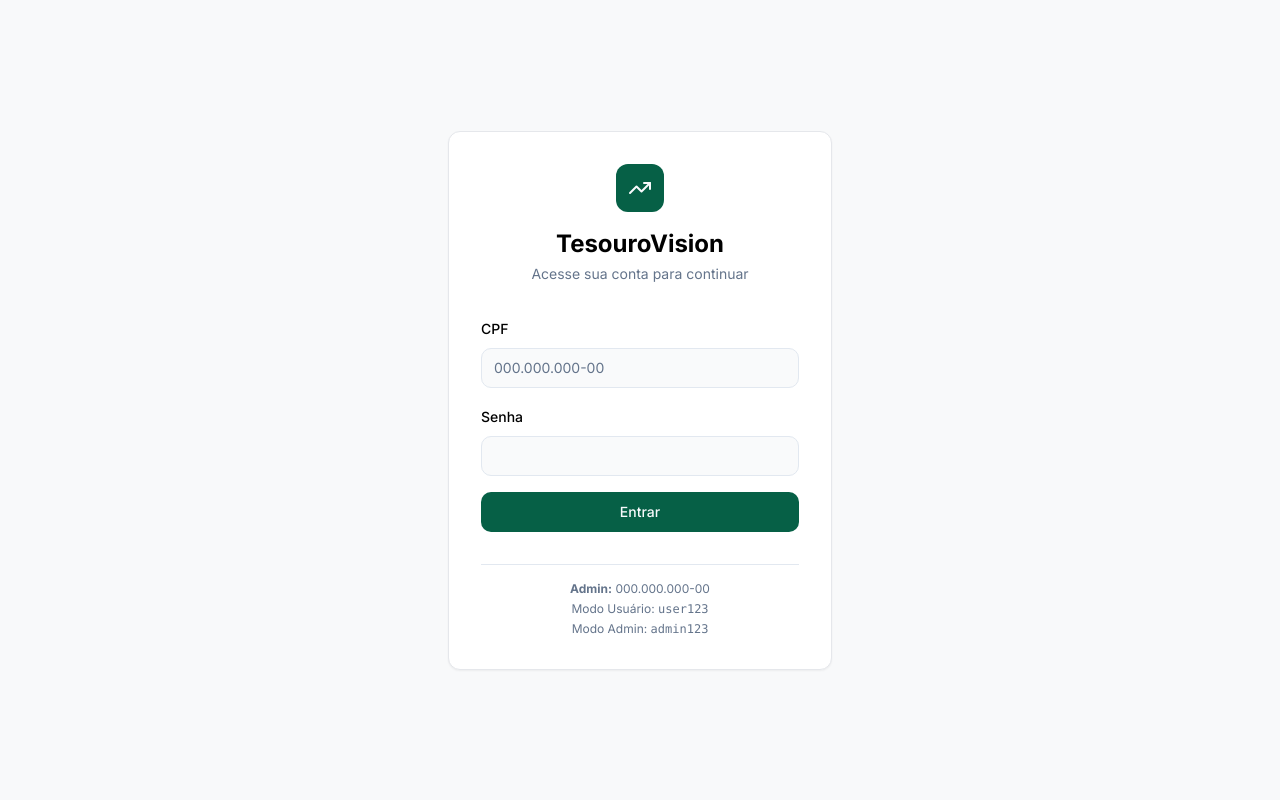
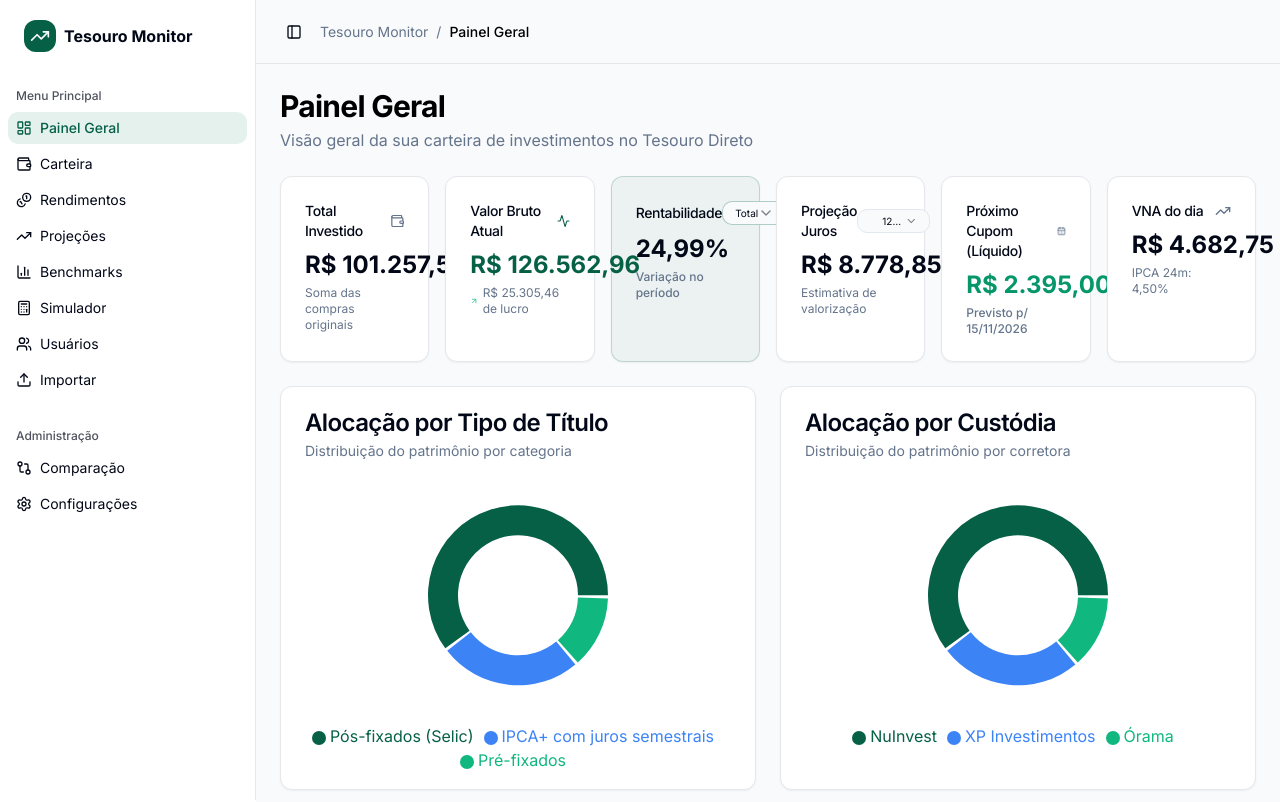
Before and after one commit to Labrunie123/tesouro-direto-monitor-u34oyr7ac, a React (Vite) app: page / in a window 1280 px wide. Before the commit this address led to /login. Shown: the top 802 px of the page. Built offline with nearby package versions, Linux system fonts and the light colour scheme.

Commit message:
Auto-commit before sync

```diff
--- a/package.json
+++ b/package.json
@@ -2,7 +2,7 @@
   "name": "skip-react-template",
   "description": "A frontend React Vite TypeScript Shadcn UI template for Skip projects",
   "private": true,
-  "version": "0.0.32",
+  "version": "0.0.35",
   "type": "module",
   "scripts": {
     "start": "vite dev",
--- a/src/components/Layout.tsx
+++ b/src/components/Layout.tsx
@@ -1,251 +1,120 @@
-import React, { useEffect } from 'react'
-import { Outlet, Link, useLocation, Navigate, useNavigate } from 'react-router-dom'
+import { Link, Outlet, useLocation } from 'react-router-dom'
+import {
+  Sidebar,
+  SidebarContent,
+  SidebarGroup,
+  SidebarGroupLabel,
+  SidebarHeader,
+  SidebarInset,
+  SidebarMenu,
+  SidebarMenuButton,
+  SidebarMenuItem,
+  SidebarProvider,
+  SidebarTrigger,
+} from '@/components/ui/sidebar'
 import {
   LayoutDashboard,
   Wallet,
+  Coins,
   TrendingUp,
   BarChart3,
-  Download,
-  Plus,
+  Calculator,
+  Users,
+  Upload,
+  GitCompare,
   Settings,
-  Calculator,
-  Bell,
-  HandCoins,
-  Users,
-  LogOut,
-  UserCircle2,
 } from 'lucide-react'
-import {
-  Sidebar,
-  SidebarContent,
-  SidebarHeader,
-  SidebarMenu,
-  SidebarMenuItem,
-  SidebarMenuButton,
-  SidebarProvider,
-  SidebarTrigger,
-  SidebarInset,
-  SidebarFooter,
-} from '@/components/ui/sidebar'
-import { Popover, PopoverContent, PopoverTrigger } from '@/components/ui/popover'
-import { Badge } from '@/components/ui/badge'
-import { Button } from '@/components/ui/button'
-import { Avatar, AvatarFallback } from '@/components/ui/avatar'
-import usePortfolioStore from '@/stores/usePortfolioStore'
-import useUserStore from '@/stores/useUserStore'
-import { formatDate } from '@/lib/formatters'
-import { cn } from '@/lib/utils'
+
+const navItems = [
+  { title: 'Painel Geral', href: '/', icon: LayoutDashboard },
+  { title: 'Carteira', href: '/portfolio', icon: Wallet },
+  { title: 'Rendimentos', href: '/dividends', icon: Coins },
+  { title: 'Projeções', href: '/projections', icon: TrendingUp },
+  { title: 'Benchmarks', href: '/benchmarks', icon: BarChart3 },
+  { title: 'Simulador', href: '/simulator', icon: Calculator },
+  { title: 'Usuários', href: '/users', icon: Users },
+  { title: 'Importar', href: '/import', icon: Upload },
+]
+
+const adminItems = [
+  { title: 'Comparação', href: '/admin/comparison', icon: GitCompare },
+  { title: 'Configurações', href: '/admin/settings', icon: Settings },
+]
+
+const pageTitles: Record<string, string> = {
+  '/': 'Painel Geral',
+  '/portfolio': 'Carteira',
+  '/dividends': 'Rendimentos',
+  '/projections': 'Projeções',
+  '/benchmarks': 'Benchmarks',
+  '/simulator': 'Simulador',
+  '/users': 'Usuários',
+  '/import': 'Importar',
+  '/admin/comparison': 'Comparação',
+  '/admin/settings': 'Configurações',
+}
 
 export default function Layout() {
   const location = useLocation()
-  const navigate = useNavigate()
-  const { settings, notifications, setCurrentUserId } = usePortfolioStore()
-  const { activeUser, activeRole, impersonatedUser, setImpersonatedUserId, logout } = useUserStore()
-
-  useEffect(() => {
-    if (activeUser) {
-      if (activeRole === 'Admin' && impersonatedUser) {
-        setCurrentUserId(impersonatedUser.id)
-      } else if (!location.pathname.includes('/admin/users/')) {
-        setCurrentUserId(activeUser.id)
-      }
-    }
-  }, [activeUser, activeRole, impersonatedUser, setCurrentUserId, location.pathname])
-
-  if (!activeUser) {
-    return <Navigate to="/login" replace />
-  }
-
-  if (
-    activeRole === 'User' &&
-    (location.pathname.startsWith('/admin') || location.pathname === '/users')
-  ) {
-    return <Navigate to="/" replace />
-  }
-
-  const userNav = [
-    { title: 'Dashboard', icon: LayoutDashboard, path: '/' },
-    { title: 'Minha Carteira', icon: Wallet, path: '/portfolio' },
-    { title: 'Dividendos', icon: HandCoins, path: '/dividends' },
-    { title: 'Projeções', icon: TrendingUp, path: '/projections' },
-    { title: 'Benchmarks', icon: BarChart3, path: '/benchmarks' },
-    { title: 'Simulador', icon: Calculator, path: '/simulator' },
-    { title: 'Importar Dados', icon: Download, path: '/import' },
-  ]
-
-  const adminNav = [
-    ...userNav,
-    { title: 'Gestão de Usuários', icon: Users, path: '/users' },
-    { title: 'Comparativo Admin', icon: BarChart3, path: '/admin/comparison' },
-    { title: 'Configurações', icon: Settings, path: '/admin/settings' },
-  ]
-
-  const navItems = activeRole === 'Admin' ? adminNav : userNav
+  const currentTitle = pageTitles[location.pathname] || 'Painel Geral'
 
   return (
     <SidebarProvider>
-      <div className="flex min-h-screen w-full bg-background text-foreground font-sans">
-        <Sidebar variant="inset" className="border-r border-border/50">
-          <SidebarHeader className="flex flex-row items-center gap-2 p-4 pt-6">
+      <Sidebar>
+        <SidebarHeader>
+          <div className="flex items-center gap-2 px-4 py-3">
             <div className="flex h-8 w-8 items-center justify-center rounded-lg bg-primary text-primary-foreground">
               <TrendingUp className="h-5 w-5" />
             </div>
-            <span className="text-xl font-bold tracking-tight text-primary">TesouroVision</span>
+            <span className="text-base font-bold">Tesouro Monitor</span>
+          </div>
         </SidebarHeader>
-          <SidebarContent className="px-2 mt-4">
+        <SidebarContent>
+          <SidebarGroup>
+            <SidebarGroupLabel>Menu Principal</SidebarGroupLabel>
             <SidebarMenu>
               {navItems.map((item) => (
-                <SidebarMenuItem key={item.path}>
-                  <SidebarMenuButton
-                    asChild
-                    isActive={
-                      location.pathname === item.path ||
-                      location.pathname.startsWith(item.path + '/')
-                    }
-                    className="h-11 rounded-lg px-4"
-                  >
-                    <Link to={item.path} className="flex items-center gap-3">
-                      <item.icon className="h-5 w-5" />
-                      <span className="font-medium">{item.title}</span>
+                <SidebarMenuItem key={item.href}>
+                  <SidebarMenuButton asChild isActive={location.pathname === item.href}>
+                    <Link to={item.href}>
+                      <item.icon className="h-4 w-4" />
+                      <span>{item.title}</span>
                     </Link>
                   </SidebarMenuButton>
                 </SidebarMenuItem>
               ))}
             </SidebarMenu>
+          </SidebarGroup>
+          <SidebarGroup>
+            <SidebarGroupLabel>Administração</SidebarGroupLabel>
+            <SidebarMenu>
+              {adminItems.map((item) => (
+                <SidebarMenuItem key={item.href}>
+                  <SidebarMenuButton asChild isActive={location.pathname === item.href}>
+                    <Link to={item.href}>
+                      <item.icon className="h-4 w-4" />
+                      <span>{item.title}</span>
+                    </Link>
+                  </SidebarMenuButton>
+                </SidebarMenuItem>
+              ))}
+            </SidebarMenu>
+          </SidebarGroup>
         </SidebarContent>
-          <SidebarFooter className="p-4 border-t border-border/50">
-            <div className="flex items-center justify-between px-2">
-              <div className="flex items-center gap-3">
-                <Avatar className="h-9 w-9 border border-border">
-                  <AvatarFallback>{activeUser.name.slice(0, 2).toUpperCase()}</AvatarFallback>
-                </Avatar>
-                <div className="flex flex-col">
-                  <span className="text-sm font-semibold truncate max-w-[100px]">
-                    {activeUser.name}
-                  </span>
-                  <span className="text-xs text-muted-foreground">
-                    {activeRole === 'Admin' ? 'Administrador' : 'Investidor'}
-                  </span>
-                </div>
-              </div>
-              <Button variant="ghost" size="icon" onClick={() => logout()}>
-                <LogOut className="h-4 w-4" />
-              </Button>
-            </div>
-          </SidebarFooter>
       </Sidebar>
-
-        <SidebarInset className="flex w-full flex-1 flex-col overflow-hidden bg-muted/20">
-          {impersonatedUser && (
-            <div className="bg-primary text-primary-foreground px-4 py-2.5 flex items-center justify-between shadow-md z-20">
-              <div className="flex items-center gap-2">
-                <UserCircle2 className="h-5 w-5" />
-                <span className="text-sm font-medium">
-                  Visualizando sistema como:{' '}
-                  <strong className="ml-1">{impersonatedUser.name}</strong>
-                </span>
-              </div>
-              <Button
-                size="sm"
-                variant="secondary"
-                className="h-8 text-xs font-semibold hover:bg-secondary/90"
-                onClick={() => {
-                  setImpersonatedUserId(null)
-                  navigate('/')
-                }}
-              >
-                Sair da visualização
-              </Button>
-            </div>
-          )}
-          <header className="sticky top-0 z-10 flex h-16 shrink-0 items-center gap-2 border-b bg-background/95 px-4 backdrop-blur supports-[backdrop-filter]:bg-background/60 shadow-sm md:px-8">
-            <SidebarTrigger className="-ml-1" />
-            <div className="flex flex-1 items-center justify-between">
-              <div className="flex items-center gap-4 ml-2">
-                <h1 className="text-lg font-semibold hidden sm:block">
-                  {navItems.find((i) => i.path === location.pathname)?.title ||
-                    (activeRole === 'Admin' ? 'Administração' : 'Visão Geral')}
-                </h1>
-                <div className="hidden items-center gap-1.5 rounded-full bg-secondary/50 px-3 py-1 text-xs font-medium text-muted-foreground md:flex">
-                  <span className="relative flex h-2 w-2">
-                    <span className="animate-ping absolute inline-flex h-full w-full rounded-full bg-emerald-400 opacity-75"></span>
-                    <span className="relative inline-flex rounded-full h-2 w-2 bg-emerald-500"></span>
-                  </span>
-                  VNA Atualizado: {formatDate(settings.lastSync)}
-                </div>
-              </div>
-              <div className="flex items-center gap-2">
-                <>
-                  <Popover>
-                    <PopoverTrigger asChild>
-                      <Button variant="ghost" size="icon" className="relative mr-2">
-                        <Bell className="h-5 w-5" />
-                        {notifications.length > 0 && (
-                          <Badge
-                            variant="destructive"
-                            className="absolute -top-1 -right-1 h-5 w-5 flex items-center justify-center p-0 text-[10px] rounded-full"
-                          >
-                            {notifications.length}
-                          </Badge>
-                        )}
-                      </Button>
-                    </PopoverTrigger>
-                    <PopoverContent align="end" className="w-80">
-                      <div className="space-y-2">
-                        <h4 className="font-medium text-sm">Notificações Inteligentes</h4>
-                        {notifications.length === 0 ? (
-                          <p className="text-sm text-muted-foreground mt-2">
-                            Nenhuma notificação pendente.
-                          </p>
-                        ) : (
-                          <div className="space-y-3 mt-4">
-                            {notifications.map((n) => (
-                              <div
-                                key={n.id}
-                                className="flex flex-col gap-1 border-b border-border/50 pb-3 last:border-0 last:pb-0"
-                              >
-                                <span className="text-sm font-medium flex items-center gap-2">
-                                  <span
-                                    className={cn(
-                                      'h-2 w-2 rounded-full shrink-0',
-                                      n.type === 'maturity' ? 'bg-destructive' : 'bg-primary',
-                                    )}
-                                  />
-                                  {n.title}
-                                </span>
-                                <span className="text-xs text-muted-foreground ml-4">
-                                  {n.message}
-                                </span>
-                              </div>
-                            ))}
-                          </div>
-                        )}
-                      </div>
-                    </PopoverContent>
-                  </Popover>
-
-                  <Button size="sm" variant="outline" className="hidden md:flex gap-2" asChild>
-                    <Link to="/import">
-                      <Settings className="h-4 w-4" />
-                      Ajustes
-                    </Link>
-                  </Button>
-                  <Button size="sm" className="gap-2 shadow-sm" asChild>
-                    <Link to="/portfolio">
-                      <Plus className="h-4 w-4" />
-                      <span className="hidden sm:inline">Adicionar Título</span>
-                      <span className="sm:hidden">Novo</span>
-                    </Link>
-                  </Button>
-                </>
-              </div>
+      <SidebarInset>
+        <header className="flex h-16 shrink-0 items-center gap-3 border-b px-6">
+          <SidebarTrigger />
+          <div className="flex items-center gap-2 text-sm">
+            <span className="text-muted-foreground">Tesouro Monitor</span>
+            <span className="text-muted-foreground">/</span>
+            <span className="font-medium">{currentTitle}</span>
           </div>
         </header>
-          <main className="flex-1 overflow-y-auto p-4 md:p-8 animate-fade-in">
+        <main className="flex-1 overflow-auto p-6">
           <Outlet />
         </main>
       </SidebarInset>
-      </div>
     </SidebarProvider>
   )
 }
--- a/src/components/dashboard/DashboardCards.tsx
+++ b/src/components/dashboard/DashboardCards.tsx
@@ -10,6 +10,7 @@ import {
 } from '@/components/ui/select'
 import usePortfolioStore, { YieldPeriod } from '@/stores/usePortfolioStore'
 import { formatCurrency, formatPercent, formatDate } from '@/lib/formatters'
+import { VnaCard } from '@/components/dashboard/VnaCard'
 
 export function DashboardCards() {
   const {
@@ -43,7 +44,7 @@ export function DashboardCards() {
   }, [investments, projectionPeriod, calculateCurrentValue])
 
   return (
-    <div className="grid gap-4 md:grid-cols-2 lg:grid-cols-3 xl:grid-cols-5">
+    <div className="grid gap-4 md:grid-cols-2 lg:grid-cols-3 xl:grid-cols-6">
       <Card
         className="hover:shadow-md transition-shadow animate-fade-in-up"
         style={{ animationDelay: '0ms' }}
@@ -153,6 +154,8 @@ export function DashboardCards() {
           )}
         </CardContent>
       </Card>
+
+      <VnaCard />
     </div>
   )
 }
--- a/src/components/dashboard/DashboardCharts.tsx
+++ b/src/components/dashboard/DashboardCharts.tsx
@@ -111,9 +111,9 @@ export function DashboardCharts() {
             <CardTitle>Alocação por Tipo de Título</CardTitle>
             <CardDescription>Distribuição do patrimônio por categoria</CardDescription>
           </CardHeader>
-          <CardContent className="flex-1 flex flex-col items-center justify-center min-h-[300px]">
+          <CardContent className="flex-1 flex flex-col min-h-[300px]">
             {allocationByTypeData.length > 0 ? (
-              <ResponsiveContainer width="100%" height="100%">
+              <ResponsiveContainer width="100%" height={280}>
                 <PieChart>
                   <Pie
                     data={allocationByTypeData}
@@ -154,9 +154,9 @@ export function DashboardCharts() {
             <CardTitle>Alocação por Custódia</CardTitle>
             <CardDescription>Distribuição do patrimônio por corretora</CardDescription>
           </CardHeader>
-          <CardContent className="flex-1 flex flex-col items-center justify-center min-h-[300px]">
+          <CardContent className="flex-1 flex flex-col min-h-[300px]">
             {allocationData.length > 0 ? (
-              <ResponsiveContainer width="100%" height="100%">
+              <ResponsiveContainer width="100%" height={280}>
                 <PieChart>
                   <Pie
                     data={allocationData}
@@ -201,6 +201,7 @@ export function DashboardCharts() {
           </CardHeader>
           <CardContent className="flex-1 min-h-[300px]">
             <ChartContainer
+              className="h-[280px] w-full"
               config={{
                 Carteira: { label: 'Minha Carteira', color: 'hsl(var(--primary))' },
                 CDI: { label: 'CDI 100%', color: 'hsl(var(--muted-foreground))' },
--- /dev/null
+++ b/src/components/dashboard/VnaCard.tsx
@@ -0,0 +1,31 @@
+import { Card, CardContent, CardHeader, CardTitle } from '@/components/ui/card'
+import { TrendingUp } from 'lucide-react'
+import usePortfolioStore from '@/stores/usePortfolioStore'
+import { formatCurrency, formatPercent } from '@/lib/formatters'
+
+export function VnaCard() {
+  const { settings } = usePortfolioStore()
+
+  const baseVNA = 4200
+  const baseDate = new Date('2024-01-01')
+  const today = new Date()
+  const yearsElapsed = (today.getTime() - baseDate.getTime()) / (1000 * 60 * 60 * 24 * 365.25)
+  const ipcaRate = settings?.ipcaAverage24m || 0
+  const currentVNA = baseVNA * Math.pow(1 + ipcaRate / 100, Math.max(0, yearsElapsed))
+
+  return (
+    <Card
+      className="hover:shadow-md transition-shadow animate-fade-in-up"
+      style={{ animationDelay: '500ms' }}
+    >
+      <CardHeader className="flex flex-row items-center justify-between space-y-0 pb-2">
+        <CardTitle className="text-sm font-medium">VNA do dia</CardTitle>
+        <TrendingUp className="h-4 w-4 text-muted-foreground" />
+      </CardHeader>
+      <CardContent>
+        <div className="text-2xl font-bold">{formatCurrency(currentVNA)}</div>
+        <p className="text-xs text-muted-foreground mt-1">IPCA 24m: {formatPercent(ipcaRate)}</p>
+      </CardContent>
+    </Card>
+  )
+}
--- a/src/pages/Index.tsx
+++ b/src/pages/Index.tsx
@@ -1,34 +1,15 @@
-import React from 'react'
-import { Link } from 'react-router-dom'
-import { FileText, Calculator } from 'lucide-react'
-import { Button } from '@/components/ui/button'
 import { DashboardCards } from '@/components/dashboard/DashboardCards'
 import { DashboardCharts } from '@/components/dashboard/DashboardCharts'
 
 export default function Index() {
   return (
-    <div className="space-y-6">
-      <div className="flex flex-col sm:flex-row justify-between items-start sm:items-center gap-4 pb-2">
-        <div>
-          <h2 className="text-2xl font-bold tracking-tight">Dashboard</h2>
-          <p className="text-muted-foreground">Acompanhamento consolidado da sua carteira.</p>
-        </div>
-        <div className="flex gap-2">
-          <Button asChild variant="secondary" className="gap-2">
-            <Link to="/simulator">
-              <Calculator className="h-4 w-4" />
-              Simulador
-            </Link>
-          </Button>
-          <Button asChild className="gap-2">
-            <Link to="/report" target="_blank">
-              <FileText className="h-4 w-4" />
-              Gerar Relatório PDF
-            </Link>
-          </Button>
-        </div>
+    <div className="space-y-6 animate-fade-in-up">
+      <div className="flex flex-col gap-1">
+        <h1 className="text-2xl font-bold tracking-tight md:text-3xl">Painel Geral</h1>
+        <p className="text-sm text-muted-foreground md:text-base">
+          Visão geral da sua carteira de investimentos no Tesouro Direto
+        </p>
       </div>
-
       <DashboardCards />
       <DashboardCharts />
     </div>
--- a/src/stores/usePortfolioStore.tsx
+++ b/src/stores/usePortfolioStore.tsx
@@ -248,7 +248,14 @@ export const PortfolioProvider = ({ children }: { children: ReactNode }) => {
     }
   })
 
-  const [currentUserId, setCurrentUserId] = useState<string | null>(null)
+  const [currentUserId, setCurrentUserId] = useState<string | null>(() => {
+    try {
+      const saved = localStorage.getItem('@tesouro-vision:current-user')
+      return saved || '2'
+    } catch {
+      return '2'
+    }
+  })
 
   const [allUserBrokers, setAllUserBrokers] = useState<UserBroker[]>(() => {
     try {
@@ -352,6 +359,16 @@ export const PortfolioProvider = ({ children }: { children: ReactNode }) => {
       /* intentionally ignored */
     }
   }, [allUserBrokers])
+
+  useEffect(() => {
+    try {
+      if (currentUserId) {
+        localStorage.setItem('@tesouro-vision:current-user', currentUserId)
+      }
+    } catch {
+      /* intentionally ignored */
+    }
+  }, [currentUserId])
 
   const dividends = useMemo(() => {
     const data: Dividend[] = []
```
Also changed, not shown: .skip.config.json. Lines whose indentation alone changed are shown as unchanged.
